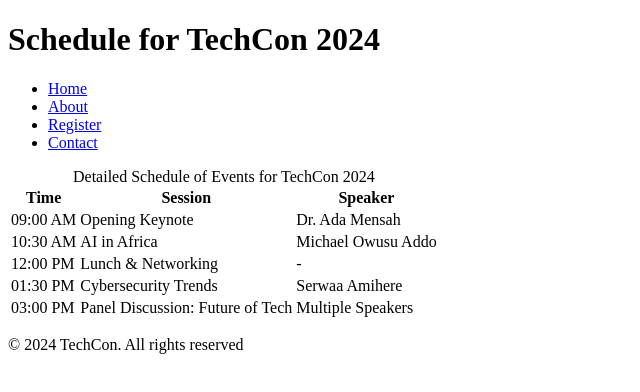
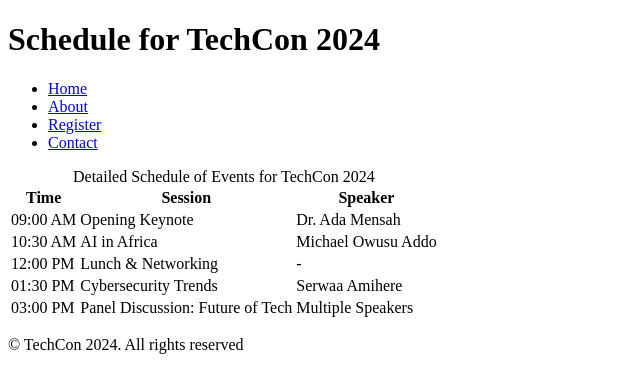
Before and after one commit to BenArthur01/TechCon_HTML, a plain HTML site: page techcon_website/schedule.html in a window 1280 px wide. Shown: the full height of the page, 0-640 px from the left. Drawn offline with Linux system fonts and the light colour scheme.

Commit message:
fix footer section for schedule page

```diff
--- a/techcon_website/schedule.html
+++ b/techcon_website/schedule.html
@@ -57,7 +57,7 @@
         </table>
     </main>
     <footer>
-        <p>&copy; 2024 TechCon. All rights reserved</p>
+        <p>&copy; TechCon 2024. All rights reserved</p>
     </footer>
 </body>
 </html>
```
